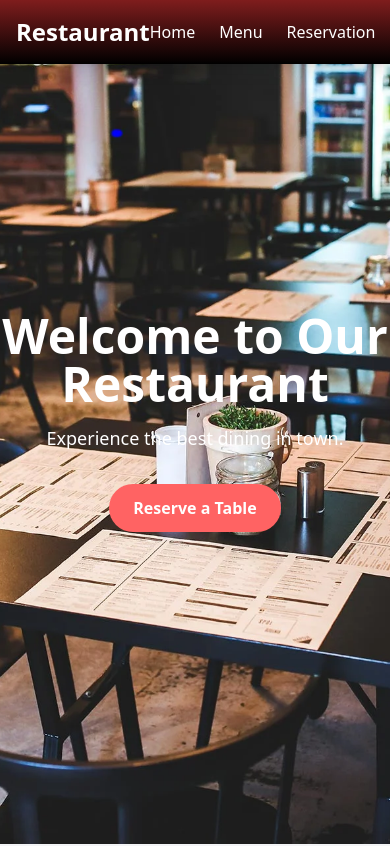
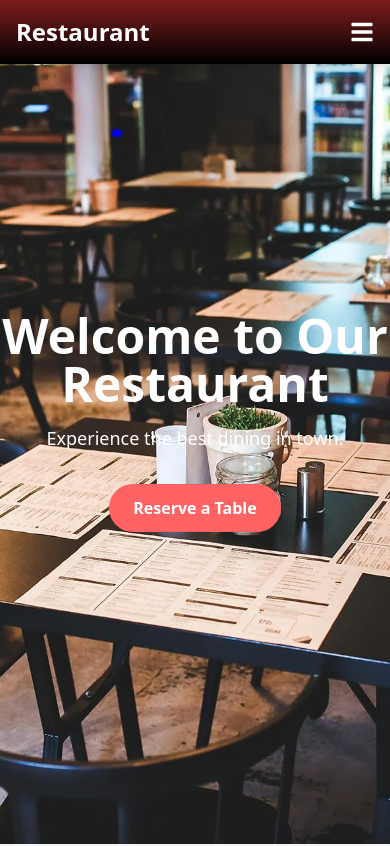
Before and after one commit to Amna1993/restaurant, a React (Create React App) app: page / in a window 390 px wide. Shown: the top 846 px of the page. Built offline with nearby package versions, Linux system fonts and the light colour scheme.

Commit message:
Responsiveness Fixed

```diff
--- a/src/components/Header/Header.jsx
+++ b/src/components/Header/Header.jsx
@@ -1,40 +1,66 @@
-import React from "react";
+import React, { useState } from "react";
 import { Link } from "react-router-dom";
+import { FaBars, FaTimes } from "react-icons/fa";
 
 const Header = () => {
+  const [menuOpen, setMenuOpen] = useState(false);
+
+  const toggleMenu = () => {
+    setMenuOpen(!menuOpen);
+  };
+
   return (
     <header className="bg-gradient-to-b from-red-900 to-black py-4 fixed w-full z-50 shadow-lg">
       <nav className="max-w-7xl mx-auto flex justify-between items-center px-4">
+        {/* Logo */}
         <h1 className="text-2xl font-bold text-white">Restaurant</h1>
-        <ul className="flex space-x-6">
-          <li>
+
+        {/* Hamburger Icon for Mobile */}
+        <button
+          className="text-white text-2xl md:hidden"
+          onClick={toggleMenu}
+        >
+          {menuOpen ? <FaTimes /> : <FaBars />}
+        </button>
+
+        {/* Navigation Links */}
+        <ul
+          className={`flex flex-col md:flex-row md:space-x-6 absolute md:static bg-black md:bg-transparent top-16 md:top-0 left-0 w-full md:w-auto transition-all duration-300 ${
+            menuOpen ? "block" : "hidden md:flex"
+          }`}
+        >
+          <li className="text-center md:text-left">
             <Link
               to="/"
-              className="text-white hover:text-red-500 transition duration-300"
+              className="block px-4 py-2 text-white hover:text-red-500 transition duration-300"
+              onClick={() => setMenuOpen(false)}
             >
               Home
             </Link>
           </li>
-          <li>
+          <li className="text-center md:text-left">
             <Link
               to="/menu"
-              className="text-white hover:text-red-500 transition duration-300"
+              className="block px-4 py-2 text-white hover:text-red-500 transition duration-300"
+              onClick={() => setMenuOpen(false)}
             >
               Menu
             </Link>
           </li>
-          <li>
+          <li className="text-center md:text-left">
             <Link
               to="/reservation"
-              className="text-white hover:text-red-500 transition duration-300"
+              className="block px-4 py-2 text-white hover:text-red-500 transition duration-300"
+              onClick={() => setMenuOpen(false)}
             >
               Reservation
             </Link>
           </li>
-          <li>
+          <li className="text-center md:text-left">
             <Link
               to="/contact"
-              className="text-white hover:text-red-500 transition duration-300"
+              className="block px-4 py-2 text-white hover:text-red-500 transition duration-300"
+              onClick={() => setMenuOpen(false)}
             >
               Contact
             </Link>
```
